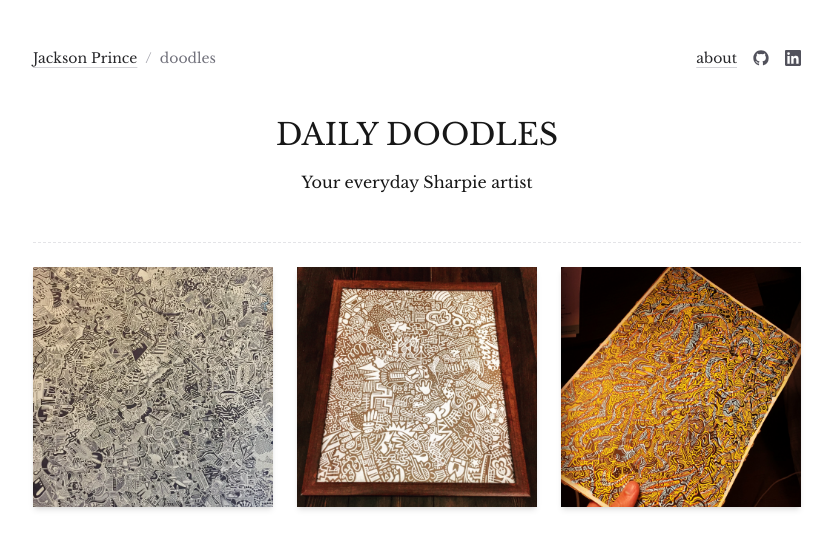
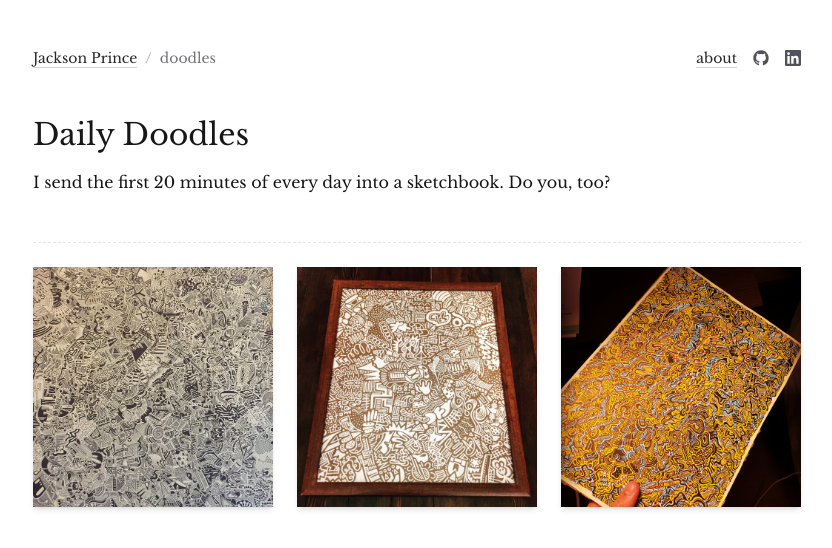
Before and after one commit to SwanHub/jacksonprince-dev, a Next.js app: page /doodles in a window 1280 px wide. Shown: the top 548 px of the page, without its empty margins (223-1055 px from the left). Built offline with nearby package versions, Linux system fonts and the light colour scheme; no server answers; the database is empty.

Commit message:
language

```diff
--- a/app/HomeClient.tsx
+++ b/app/HomeClient.tsx
@@ -84,10 +84,10 @@ export default function HomeClient({ doodles }: { doodles: Doodle[] }) {
 
   return (
     <PageShell>
-      <div className="flex flex-col items-center gap-4 w-full border-b border-dashed max-w-3xl pb-12 border-b-zinc-200">
+      <div className="flex flex-col items-start gap-4 w-full border-b border-dashed max-w-3xl pb-12 border-b-zinc-200">
         <Breadcrumbs />
-        <h1 className="mt-8 text-2xl sm:text-3xl text-center leading-tight uppercase">
-          Welcome
+        <h1 className="mt-8 text-2xl sm:text-3xl leading-tight">
+          Jackson Prince
         </h1>
 
         <nav className="flex items-center gap-3 text-zinc-600">
--- a/app/about/page.tsx
+++ b/app/about/page.tsx
@@ -10,11 +10,9 @@ export const metadata: Metadata = {
 export default function AboutPage() {
   return (
     <PageShell>
-      <div className="flex flex-col items-center gap-4 w-full border-b border-dashed max-w-3xl pb-12 border-b-zinc-200">
+      <div className="flex flex-col items-start gap-4 w-full border-b border-dashed max-w-3xl pb-12 border-b-zinc-200">
         <Breadcrumbs current="about" />
-        <h1 className="mt-8 text-2xl sm:text-3xl text-center leading-tight">
-          About
-        </h1>
+        <h1 className="mt-8 text-2xl sm:text-3xl leading-tight">About</h1>
       </div>
 
       <div className="w-full max-w-xl pt-4">
--- a/app/components/Breadcrumbs.tsx
+++ b/app/components/Breadcrumbs.tsx
@@ -8,7 +8,7 @@ export default function Breadcrumbs({ current }: { current?: string }) {
         aria-label="Breadcrumb"
         className="flex items-center gap-2 text-zinc-500"
       >
-        {current ? (
+        {current && (
           <>
             <Link
               href="/"
@@ -21,10 +21,6 @@ export default function Breadcrumbs({ current }: { current?: string }) {
             </span>
             <span aria-current="page">{current}</span>
           </>
-        ) : (
-          <span aria-current="page" className="text-zinc-800">
-            Jackson Prince
-          </span>
         )}
       </nav>
 
--- a/app/doodles/page.tsx
+++ b/app/doodles/page.tsx
@@ -16,12 +16,15 @@ export default async function DoodlesPage() {
   const doodles = await getDoodles();
   return (
     <PageShell>
-      <div className="flex flex-col items-center gap-4 w-full border-b border-dashed max-w-3xl pb-12 border-b-zinc-200">
+      <div className="flex flex-col items-start gap-4 w-full border-b border-dashed max-w-3xl pb-12 border-b-zinc-200">
         <Breadcrumbs current="doodles" />
-        <h1 className="mt-8 text-2xl sm:text-3xl text-center leading-tight uppercase">
+        <h1 className="mt-8 text-2xl sm:text-3xl leading-tight">
           Daily Doodles
         </h1>
-        <h2>Your everyday Sharpie artist</h2>
+        <h2>
+          I send the first 20 minutes of every day into a sketchbook. Do you,
+          too?
+        </h2>
       </div>
 
       <DoodleGallery doodles={doodles} />
--- a/app/guides/page.tsx
+++ b/app/guides/page.tsx
@@ -29,12 +29,12 @@ const guidesByMonth: { month: string; guides: Guide[] }[] = [
 export default function GuidesPage() {
   return (
     <PageShell>
-      <div className="flex flex-col items-center gap-4 w-full border-b border-dashed max-w-3xl pb-12 border-b-zinc-200">
+      <div className="flex flex-col items-start gap-4 w-full border-b border-dashed max-w-3xl pb-12 border-b-zinc-200">
         <Breadcrumbs current="guides" />
-        <h1 className="mt-8 text-2xl sm:text-3xl text-center leading-tight uppercase">
+        <h1 className="mt-8 text-2xl sm:text-3xl leading-tight">
           Technical Guides
         </h1>
-        <h2>Following my curiosity</h2>
+        <h2>Here lies a list of learnings, signed from me to you.</h2>
       </div>
 
       <div className="w-full max-w-3xl flex flex-col gap-8 pt-4">
```
